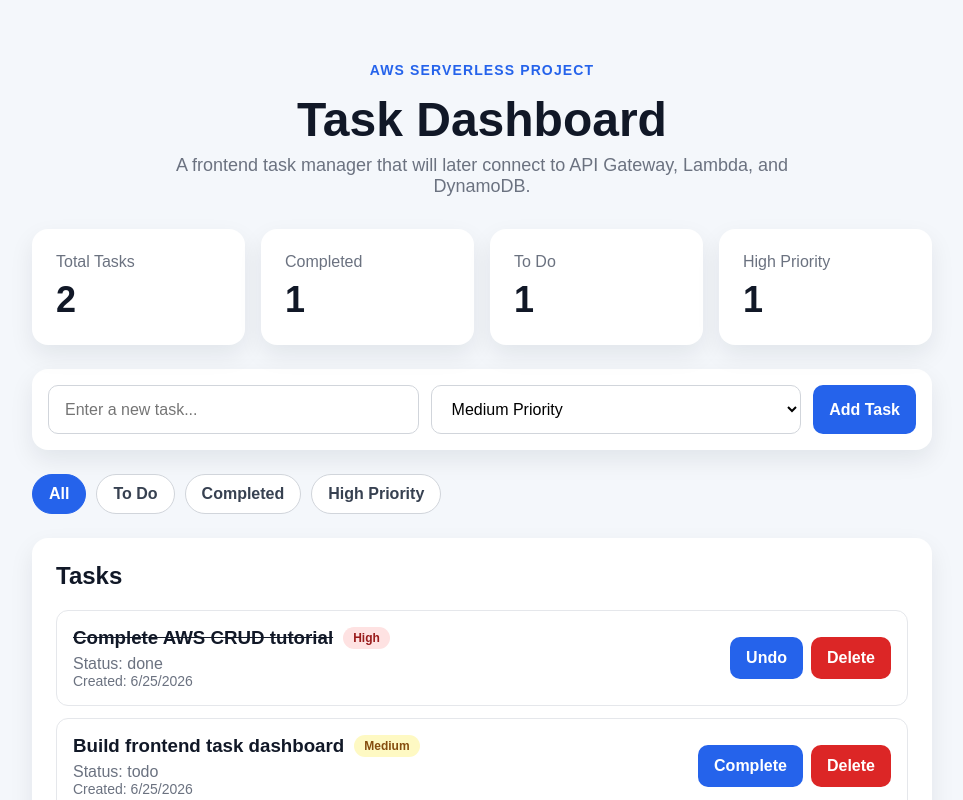
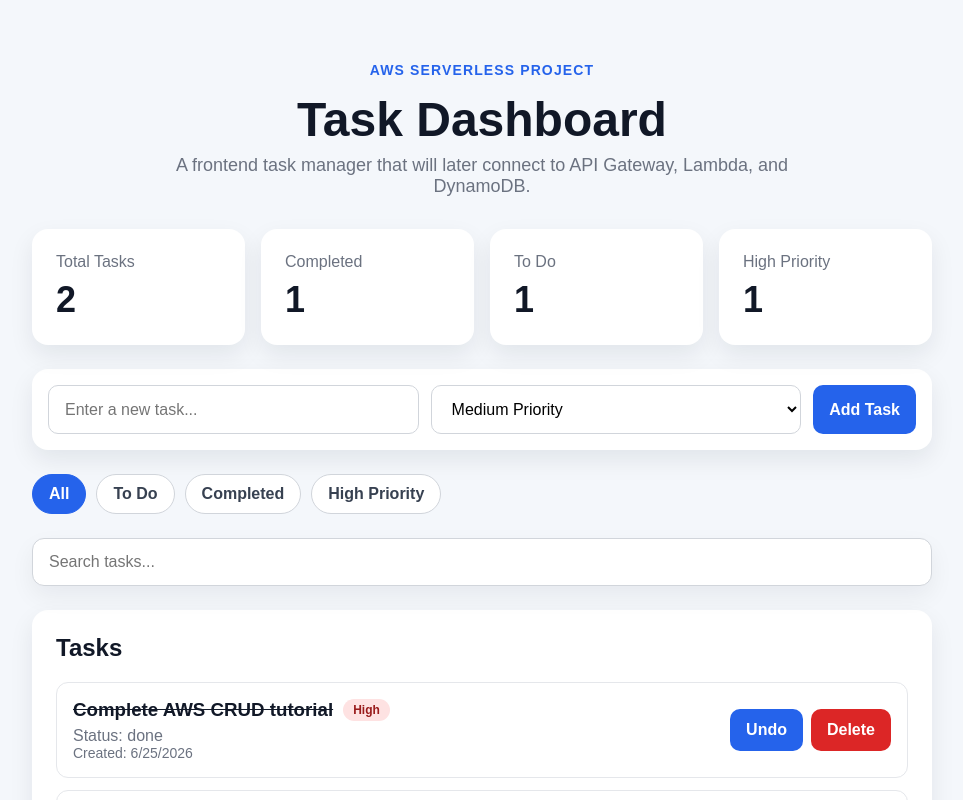
Before and after one commit to anitajiang8/aws-task-dashboard, a React (Vite) app: page / in a window 1280 px wide. Shown: the top 800 px of the page, without its empty margins (158-1121 px from the left). Built offline with nearby package versions, Linux system fonts and the light colour scheme.

Commit message:
feat(tasks): add task search across filtered dashboard results

```diff
--- a/src/App.css
+++ b/src/App.css
@@ -120,6 +120,25 @@
   color: white;
 }
 
+.search-bar {
+  margin-bottom: 24px;
+}
+
+.search-bar input {
+  width: 100%;
+  padding: 14px 16px;
+  border: 1px solid #d1d5db;
+  border-radius: 12px;
+  font-size: 16px;
+  background: white;
+  box-shadow: 0 10px 25px rgba(15, 23, 42, 0.06);
+}
+
+.search-bar input:focus {
+  outline: none;
+  border-color: #2563eb;
+}
+
 .task-list {
   background: white;
   border-radius: 16px;
--- a/src/App.jsx
+++ b/src/App.jsx
@@ -39,6 +39,7 @@
   const [newTaskTitle, setNewTaskTitle] = useState("");
   const [newTaskPriority, setNewTaskPriority] = useState("medium");
   const [activeFilter, setActiveFilter] = useState("all");
+  const [searchQuery, setSearchQuery] = useState("");
 
   useEffect(() => {
     localStorage.setItem(TASKS_STORAGE_KEY, JSON.stringify(tasks));
@@ -91,7 +92,8 @@
     (task) => task.priority === "high"
   ).length;
 
-  const filteredTasks = tasks.filter((task) => {
+  const displayedTasks = tasks
+    .filter((task) => {
       if (activeFilter === "todo") {
         return task.status === "todo";
       }
@@ -105,7 +107,10 @@
       }
 
       return true;
-  });
+    })
+    .filter((task) =>
+      task.title.toLowerCase().includes(searchQuery.toLowerCase())
+    );
 
   return (
     <main className="app">
@@ -157,8 +162,17 @@
           </button>
         </div>
 
+        <div className="search-bar">
+          <input
+            type="text"
+            placeholder="Search tasks..."
+            value={searchQuery}
+            onChange={(event) => setSearchQuery(event.target.value)}
+          />
+        </div>
+
         <TaskList
-          tasks={filteredTasks}
+          tasks={displayedTasks}
           onToggleComplete={handleToggleComplete}
           onDeleteTask={handleDeleteTask}
         />
```
Lines whose indentation alone changed are shown as unchanged.
